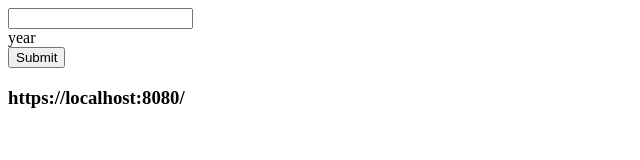
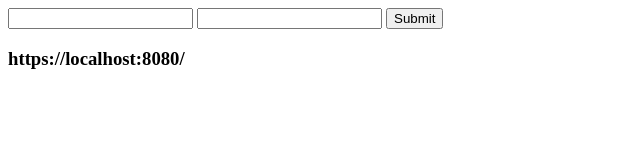
Before and after one commit to acciojob/sharable-urls-jain009, a website: page main.html in a window 1280 px wide. Shown: the whole page, without its empty margins (0-640 px from the left). Drawn offline with Linux system fonts and the light colour scheme.

Commit message:
created a submission

```diff
--- a/main.html
+++ b/main.html
@@ -2,10 +2,7 @@
 <html>
   <body>
 	 <input type="text" id="name" name="name" />
-
-	  <div id ="year">
-		  year
-	  </div>
+	  <input type="nmber" id="year" />
 	<button type="button" id="button">Submit</button>
 	  <h3 id="url">https://localhost:8080/</h3>
     <script type="text/javascript" src="./script.js">
```
